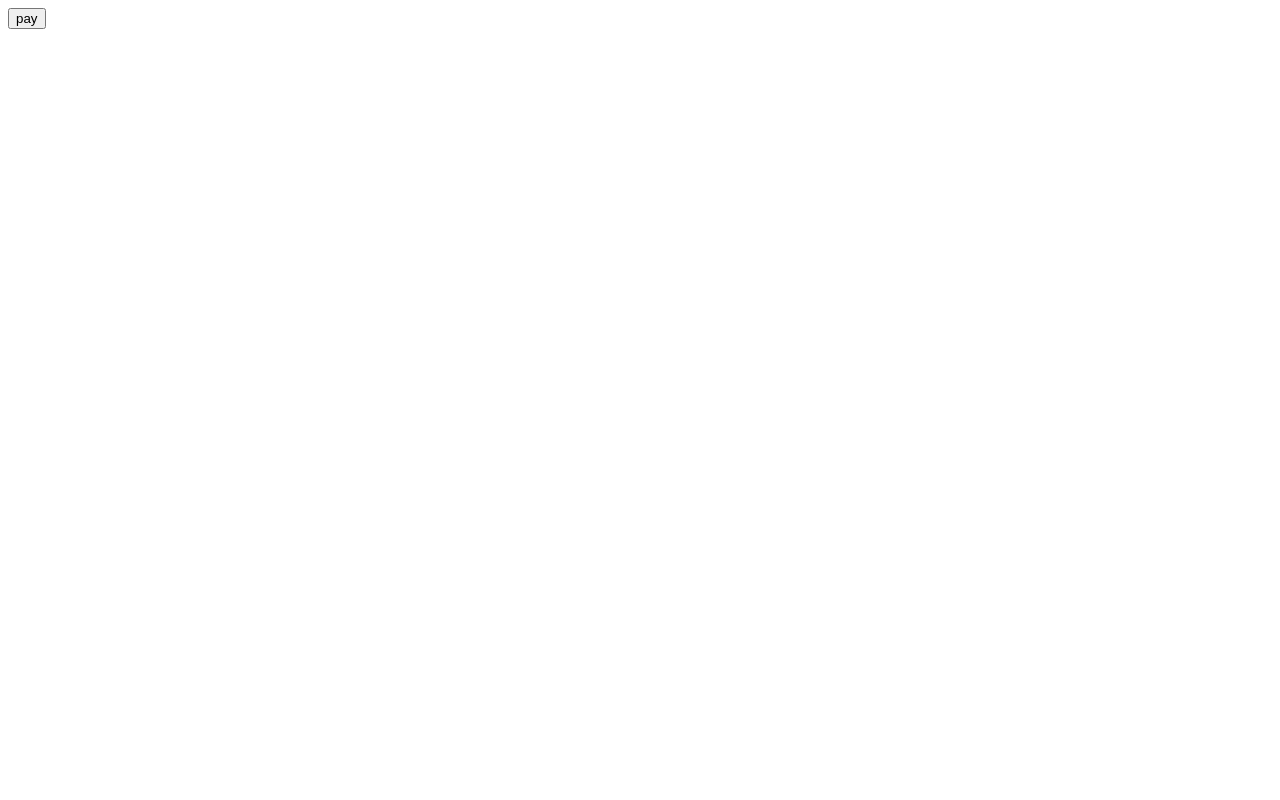
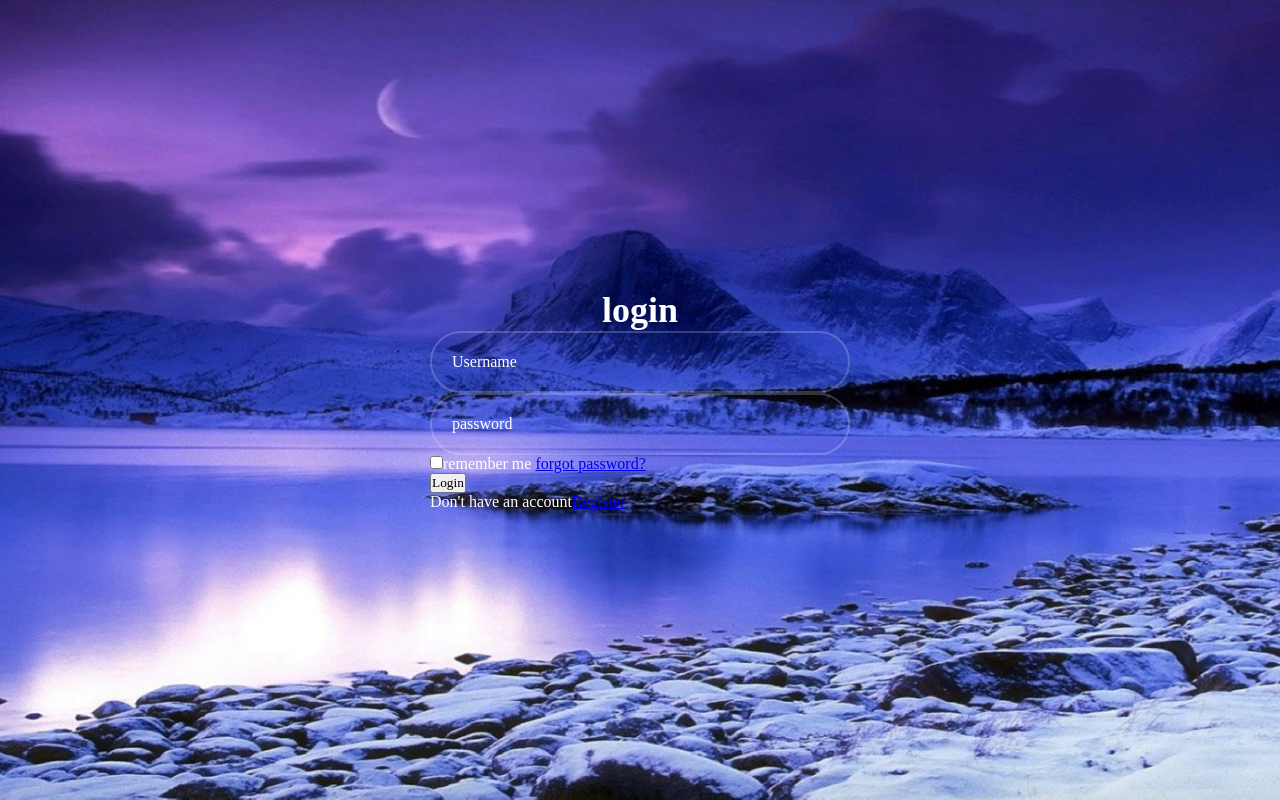
Before and after one commit to karshan3110/index.html, a plain HTML site: page INDEX.html in a window 1280 px wide. Drawn offline with Linux system fonts and the light colour scheme.

Commit message:
first commit

```diff
--- /dev/null
+++ b/CSS/style.css
@@ -0,0 +1,46 @@
+* {
+    margin: 0;
+    padding: 0;
+    box-sizing: border-box;
+    font-family: 'Times New Roman', Times, serif;
+}
+body{
+    display:flex;
+    justify-content: center;
+    align-items: center;
+    min-height: 100vh;
+     background-image: url('/CSS/photo.jpg');
+    background-size:cover ;
+    background-position:contain;
+}
+.w{
+    width:420px;
+    background: transparent;
+    color: #fff;
+}
+.w h1{
+    font-size: 36px;
+    text-align: center;
+}
+.w input-box{
+    width: 100px;
+    height: 50px;
+    background: rgb(19, 9, 8);
+    margin: 30px 0;
+}
+.input-box input{
+    width: 100%;
+    height: 100%;
+    background: transparent;
+    border: none;
+    outline: none;
+    border: 2px solid rgba(255, 255, 255, .2);
+    border-radius: 40px;
+    font-size: 16px;
+    color:#fff;
+    padding: 20px 45px 20px 20px;
+}
+
+.input-box input::placeholder {
+    color:#fff;
+}
--- a/INDEX.html
+++ b/INDEX.html
@@ -4,9 +4,28 @@
     <meta charset="UTF-8">
     <meta name="viewport" content="width=device-width, initial-scale=1.0">
     <title>Amazon</title>
+    <link rel="stylesheet" href="css/style.css">
+
 </head>
 <body>
-    <button>pay</button>
+    <div></div>
+    <div class="w">
+        <form action="">
+            <h1>login</h1>
+            <div class="input-box">
+                <input type="text" placeholder="Username" required>
+            </div>
+            <div class="input-box">
+                <input type="password" placeholder="password" required>
+            </div>
+            <div class="remember-forgot">
+                <lable><input type="checkbox">remember me</lable>
+                <a href="#">forgot password?</a>
+            </div>
+            <button type="submit" class="btn">Login</button>
+            <div class="register-link">
+                <p>Don't have an account<a href="#">Register</a></p>
 
+    </div>
 </body>
 </html>
```
Also changed, not shown: CSS/photo.jpg (added).
